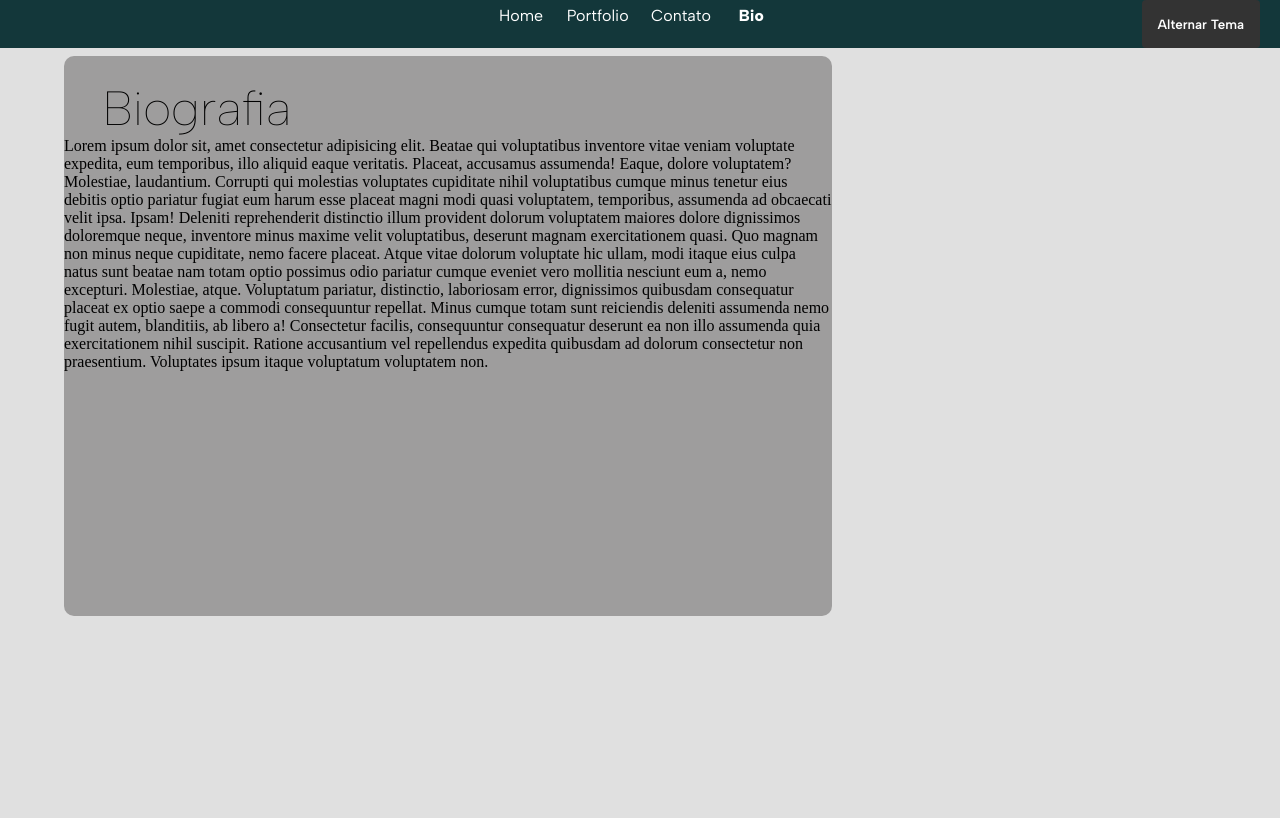
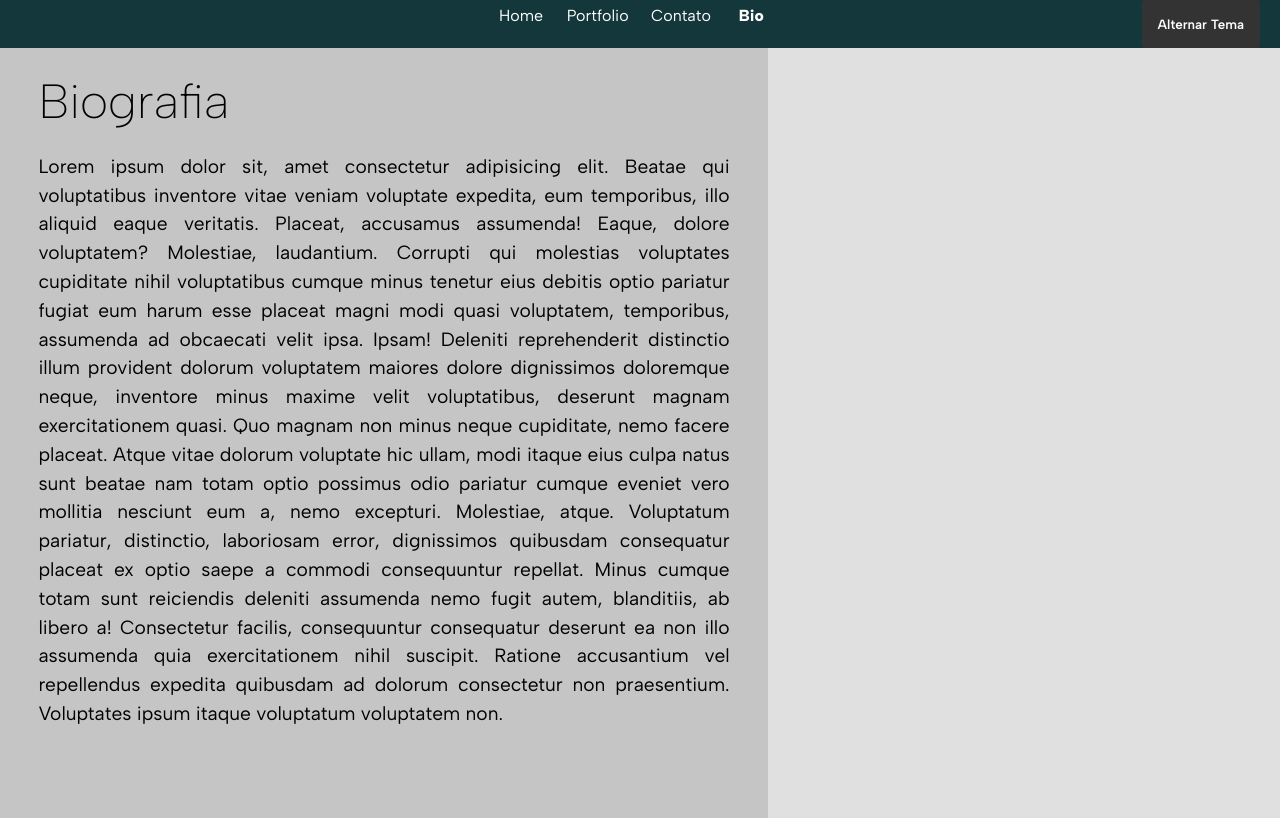
Before and after one commit to EnzoCLourenco/Portfolio, a plain HTML site: page index4.html in a window 1280 px wide. Drawn offline with Linux system fonts and the light colour scheme.

Commit message:
Update style4.css

```diff
--- a/style4.css
+++ b/style4.css
@@ -39,36 +39,37 @@ body{margin: 0 0 0 0;
 a{text-decoration: none;
 color: white;}
 
-.div-biografia
-{
+.div-biografia{
 font-size: 3em;
-margin-top: 3%;
+margin-top: 7%;
 margin-left: 5%;
 font-family: "Albert Sans", sans-serif;
-font-weight: 150;
+font-weight: 200;
 color: white;
+transition: 0.3s;
 }
 
 .fundo-preto{
     width: 60%;
-    height: 70vh;
-    background-color: black;
-    margin-left: 5%;
-    margin-top: 3%;
-    border-radius: 10px;
+    height: 100vh;
+    background-color: rgb(0, 0, 0);
+		color: white;
 }
 
 .flex{display: flex;}
 
 
-.div-quem{font-size: 3em;
-    margin-top: 3%;
-    margin-left: 5%;
-    font-family: "Albert Sans", sans-serif;
-    font-weight: 150;
-    color: white;}
-
-
+.texto-biografia{
+	font-size: 1.2em;
+	margin-top: 3%;
+	margin-left: 5%;
+	font-family: "Albert Sans", sans-serif;
+width: 90%;
+	text-align: justify;
+	color: #000000;
+	transition: 0.3s;
+	line-height: 1.5em
+}
 
 
 
@@ -108,7 +109,7 @@ body.light-theme .header-2{
 
 
 body.light-theme .fundo-preto{
-    background-color: #9e9d9d;
+    background-color: #c5c5c5;
     color: #000000;
     }
 
@@ -128,6 +129,9 @@ body.light-theme, .flex div{
 body.light-theme .header-vertical div{
     color: #000000;}
 
+		body.light-theme .texto-biografia{
+			color: rgb(0, 0, 0);
+		}
 
 
 
@@ -151,12 +155,17 @@ body.dark-theme .div-quem{
 }
 
 body.dark-theme, body.dark-theme{
-    color: rgb(7, 7, 7);
+    color: rgb(255, 255, 255);
 }
 
 body.dark-theme, body.dark-theme{
     color: rgb(255, 255, 255);
 }
+
+body.dark-theme .fundo-preto div{
+	color: rgb(255, 255, 255);
+}
+
 
 /* Estilo do botão de alternância */
 .toggleTheme {
```
